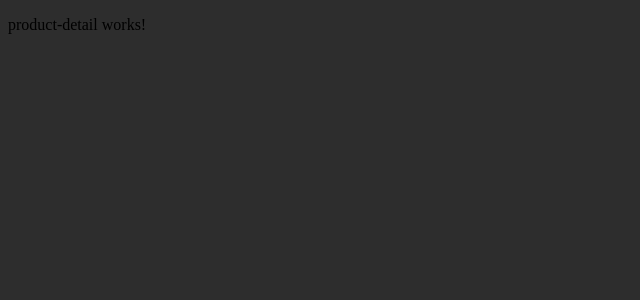
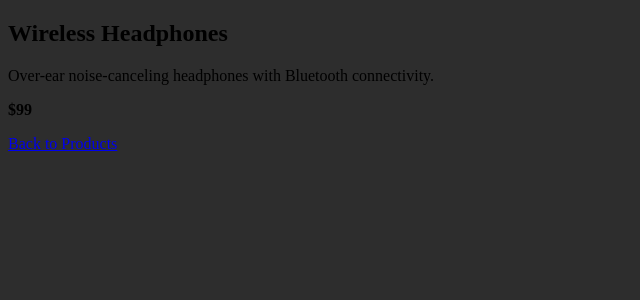
Before and after one commit to NicolaiGorden/product-app, an Angular app: page /products/1 in a window 1280 px wide. Shown: the top 300 px of the page, without its empty margins (0-640 px from the left). Built offline with nearby package versions, Linux system fonts and the light colour scheme.

Commit message:
fixed routing, details page

```diff
--- a/src/app/components/product-card/product-card.component.html
+++ b/src/app/components/product-card/product-card.component.html
@@ -3,6 +3,6 @@
     <p class="product-desc">{{ product.description }}</p>
     <p class="product-price">${{ product.price }}</p>
     <div class="button-wrapper">
-        <button (click)="handleClick()" class="card-button">View Details</button>
+        <button class="card-button" [routerLink]="'/products/' + product.id">View Details</button>
     </div>
 </div>
--- a/src/app/components/product-card/product-card.component.ts
+++ b/src/app/components/product-card/product-card.component.ts
@@ -1,7 +1,8 @@
 import { Component, Input, Output, EventEmitter } from '@angular/core';
-
+import { RouterModule } from '@angular/router';
 @Component({
   selector: 'app-product-card',
+  imports: [RouterModule],
   templateUrl: './product-card.component.html',
   styleUrl: './product-card.component.css'
 })
--- a/src/app/components/product-detail/product-detail.component.html
+++ b/src/app/components/product-detail/product-detail.component.html
@@ -1 +1,6 @@
-<p>product-detail works!</p>
+<div *ngIf="product">
+    <h2>{{ product.name }}</h2>
+    <p>{{ product.description }}</p>
+    <p><strong>${{ product.price }}</strong></p>
+    <a routerLink="/products">Back to Products</a>
+</div>
--- a/src/app/components/product-detail/product-detail.component.ts
+++ b/src/app/components/product-detail/product-detail.component.ts
@@ -1,11 +1,25 @@
-import { Component } from '@angular/core';
+import { Component, OnInit } from '@angular/core';
+import { ActivatedRoute } from '@angular/router';
+import { ProductService } from '../../services/product.service';
+import { CommonModule } from '@angular/common';
+import { RouterModule } from '@angular/router';
 
 @Component({
   selector: 'app-product-detail',
-  imports: [],
+  imports: [CommonModule, RouterModule],
   templateUrl: './product-detail.component.html',
   styleUrl: './product-detail.component.css'
 })
-export class ProductDetailComponent {
 
+export class ProductDetailComponent implements OnInit{
+  product: any;
+
+  constructor(private route: ActivatedRoute, private productService: ProductService) {}
+
+  ngOnInit(): void {
+    const id = Number(this.route.snapshot.paramMap.get('id'))
+    this.productService.getProductById(id).subscribe(data => {
+      this.product = data
+    })
+  }
 }
```
